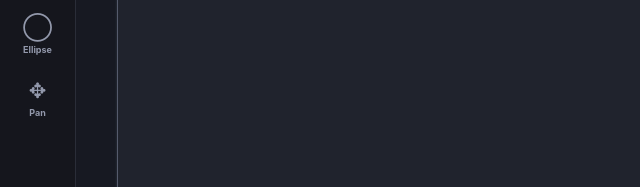
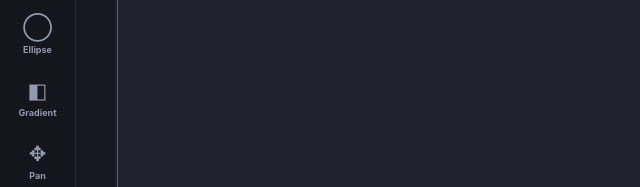
Before and after one commit to gavilandavid89-pixel/PixelForge-Ai, a website with bundled scripts: page index.html in a window 1280 px wide. Shown: the part 613-800 px from the top of the page, 0-640 px from the left. Built offline with nearby package versions, Linux system fonts and the light colour scheme.

Commit message:
feat: add linear gradient tool to drawing rail

```diff
--- a/index.html
+++ b/index.html
@@ -34,6 +34,7 @@
     <button id="line-tool" class="tool-button" aria-label="Line tool" title="Line (L)"><span class="tool-glyph">／</span><small>Line</small></button>
     <button id="rectangle-tool" class="tool-button" aria-label="Rectangle tool" title="Rectangle (U)"><span class="tool-glyph">▱</span><small>Rect</small></button>
     <button id="ellipse-tool" class="tool-button" aria-label="Ellipse tool" title="Ellipse (O)"><span class="tool-glyph">◯</span><small>Ellipse</small></button>
+    <button id="gradient-tool" class="tool-button" aria-label="Linear gradient tool" title="Linear gradient (D)"><span class="tool-glyph">◧</span><small>Gradient</small></button>
     <button id="pan-tool" class="tool-button" aria-label="Pan canvas tool" title="Pan canvas"><span class="tool-glyph">✥</span><small>Pan</small></button>
     <div class="rail-spacer"></div>
     <button id="fit" class="tool-button" aria-label="Fit canvas" title="Fit canvas"><span class="tool-glyph">⛶</span><small>Fit</small></button>
```
